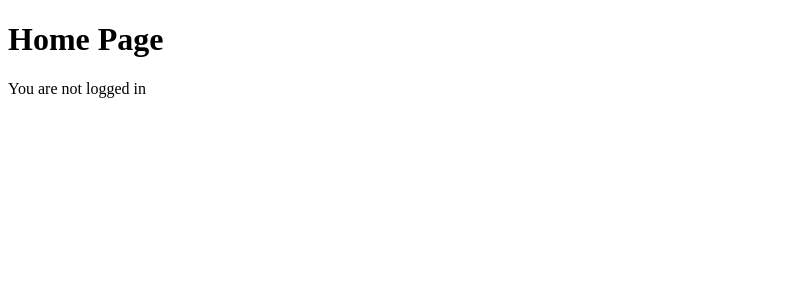
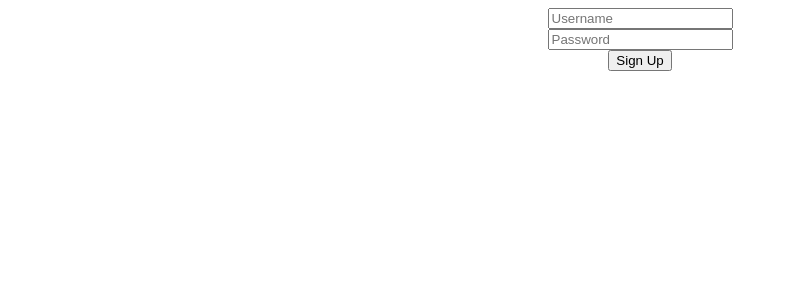
Before and after one commit to benGilbert03/finances-app, a React (Create React App) app in the folder frontend/finance-app/: page /sign-up in a window 1280 px wide. Shown: the top 300 px of the page, without its empty margins (0-788 px from the left). Built offline with nearby package versions, Linux system fonts and the light colour scheme.

Commit message:
Started sign up page

```diff
--- a/frontend/finance-app/src/App.js
+++ b/frontend/finance-app/src/App.js
@@ -4,6 +4,7 @@ import { BrowserRouter as Router, Route, Routes } from 'react-router-dom';
 import Login from './pages/login';
 import Home from './pages/home';
 import Start from './pages/start'
+import SignUp from './pages/signUp';
 
 function App() {
     const [userId, setUserId] = useState(-1);
@@ -16,7 +17,7 @@ function App() {
                         <Route path="/" element={<Start />} />
                         <Route path="/home" element={<Home />} />
                         <Route path="/login" element={<Login />} />
-                        <Route path="/sign-up" element={<Home />}/>
+                        <Route path="/sign-up" element={<SignUp />}/>
                     </Routes>
                 </div>
             </Router>
--- a/frontend/finance-app/src/pages/signUp.js
+++ b/frontend/finance-app/src/pages/signUp.js
@@ -0,0 +1,29 @@
+import React, { useState, useContext } from "react";
+import { UserContext } from "../UserContext";
+import { useNavigate } from "react-router-dom";
+import axios from "axios";
+
+function SignUp() {
+    const { setUserId } = useContext(UserContext);
+    const [username, setUsername] = useState("");
+    const [password, setPassword] = useState("");
+    const [error, setError] = useState("");
+    const navigate = useNavigate();
+
+    const handleSubmit = async (e) => {
+        e.preventDefault();
+        setError("");
+
+
+    }
+
+    return (
+        <form onSubmit={handleSubmit} style={{ textAlign: "center" }}>
+            <input type="text" placeholder="Username" value={username} onChange={(e) => setUsername(e.target.value)}></input> <br/>
+            <input type="password" placeholder="Password" value={password} onChange={(e) => setPassword(e.target.value)}></input> <br/>
+            <button type="submit">Sign Up</button>
+        </form>
+    );
+}
+
+export default SignUp;
```
